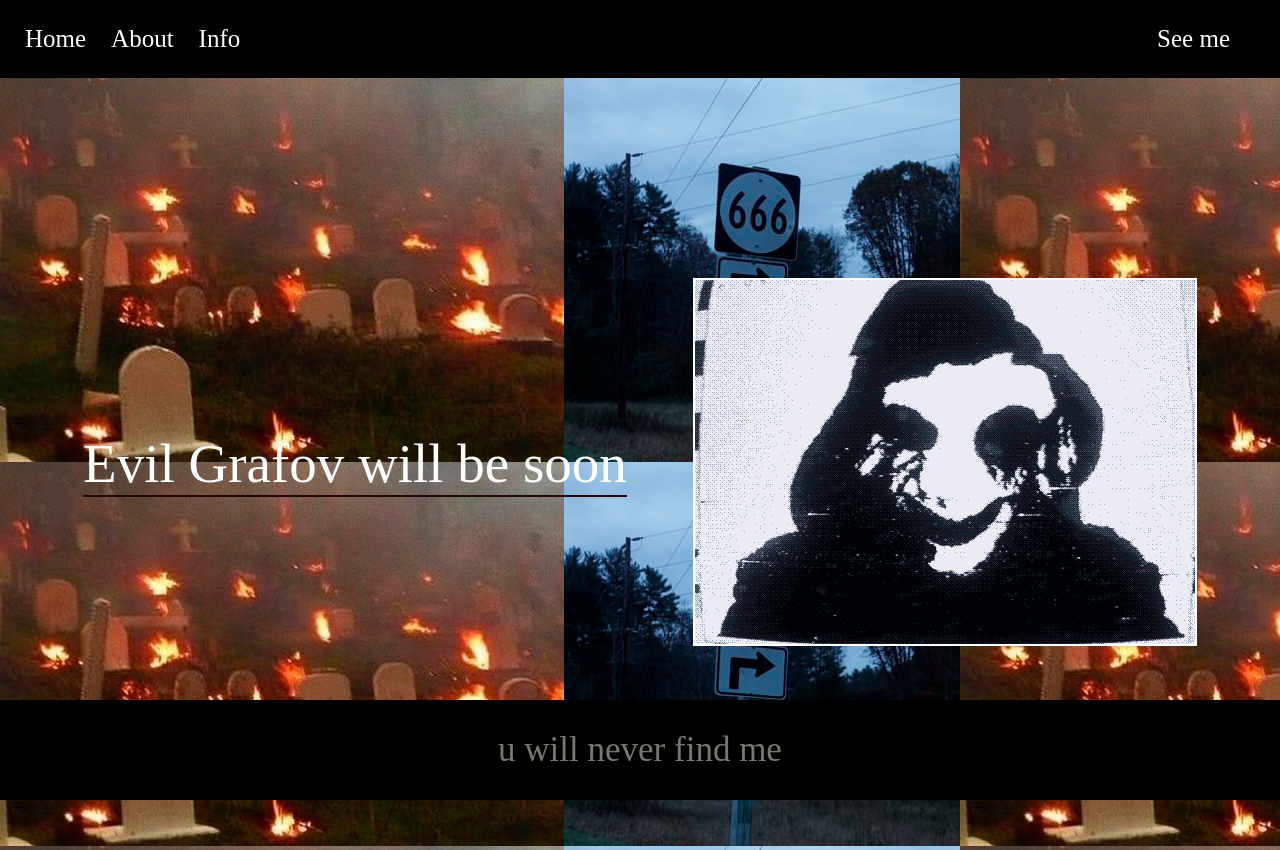
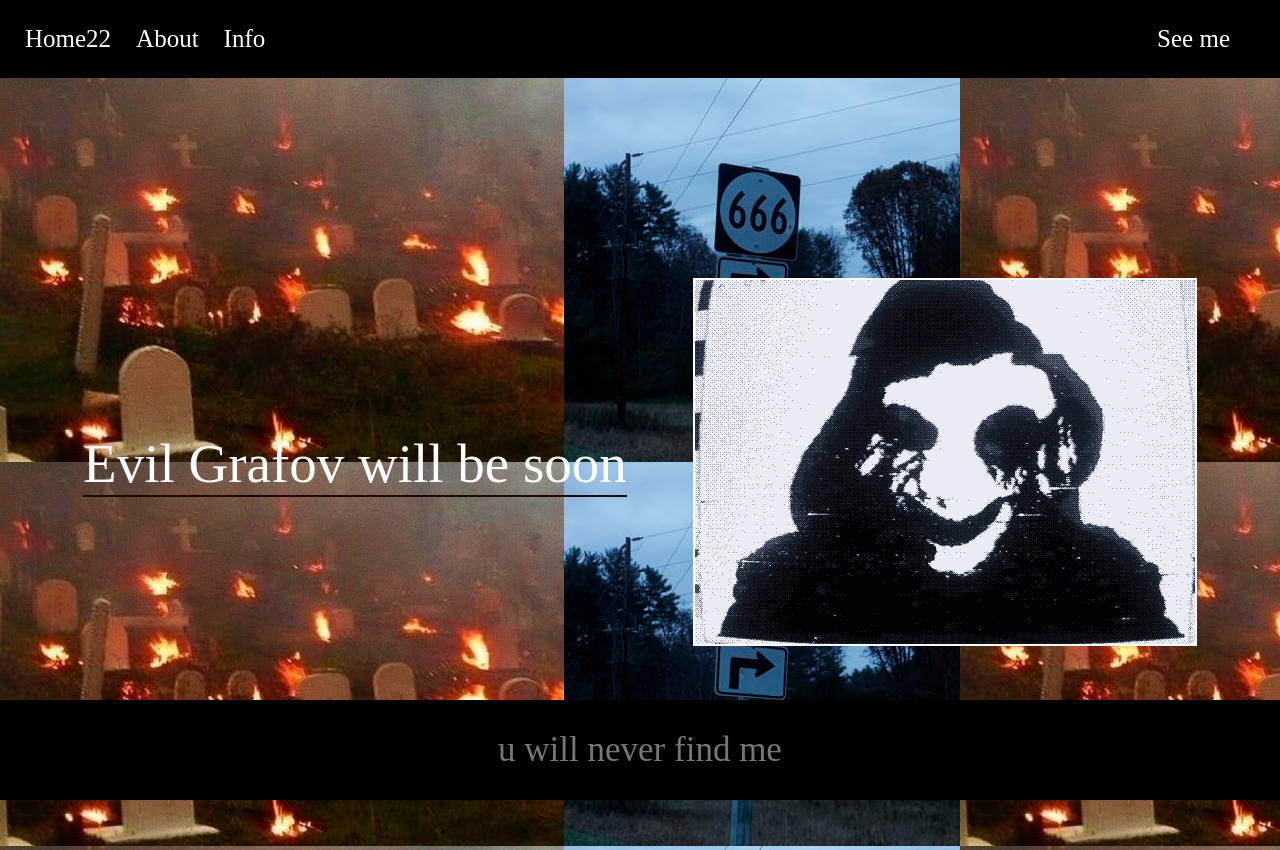
Before and after one commit to Fiskasik/evilgrafov, a plain HTML site: page index.html in a window 1280 px wide. Drawn offline with Linux system fonts and the light colour scheme.

Commit message:
Your commit message

```diff
--- a/index.html
+++ b/index.html
@@ -11,7 +11,7 @@
 <body>
     <header>
         <div class="navbar">
-            <a href="index.html">Home</a>
+            <a href="index.html">Home22</a>
             <a href="https://en.wikipedia.org/wiki/Satanic_panic" target="_blank">About</a>
             <a href="https://en.wikipedia.org/wiki/Denial-of-service_attack" target="_blank">Info</a>
             <div class="navbar1">
```
